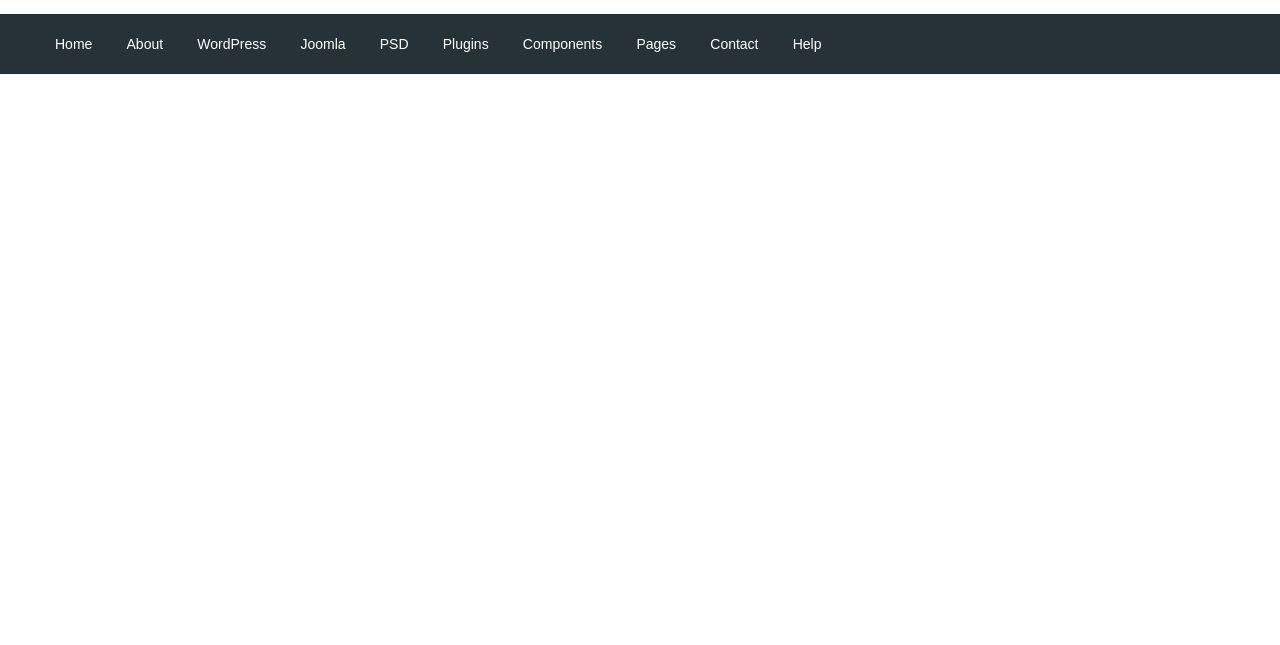
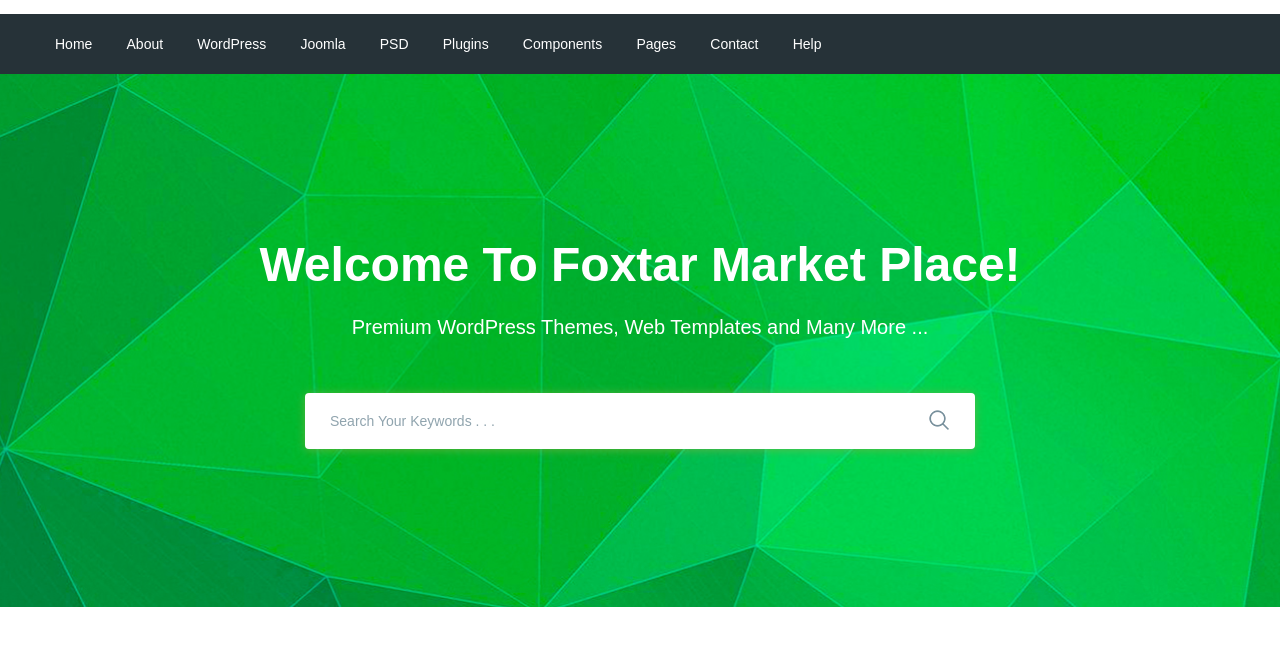
Before and after one commit to kokosikbuller/moderno, a website: page app/index.html in a window 1280 px wide. Shown: the part 77-722 px from the top of the page. Drawn offline with nearby package versions, Linux system fonts and the light colour scheme; files that its build step writes are made by us from their sources.

Commit message:
added search section

```diff
--- a/app/index.html
+++ b/app/index.html
@@ -51,9 +51,28 @@
                 </nav>
             </div>
         </div>
+    </header>
 
-
-    </header>
+    <section class="search" style="background-image: url(../images/search-bg.jpg);">
+        <div class="container">
+            <div class="search__inner">
+                <div class="search__inner-title">
+                    Welcome To Foxtar Market Place!
+                </div>
+                <div class="search__inner-text">
+                    Premium WordPress Themes, Web Templates and Many More ...
+                </div>
+                <div class="search__inner-form">
+                    <form action="">
+                        <input type="text" placeholder="Search Your Keywords . . ." required>
+                        <button type="submit">
+                            <img src="images/icons/search.png" alt="">
+                        </button>
+                    </form>
+                </div>
+            </div>
+        </div>
+    </section>
 
 
 
--- a/app/scss/style.scss
+++ b/app/scss/style.scss
@@ -51,3 +51,54 @@
         font-size: 14px;
     }
 }
+.search{
+    background-repeat: no-repeat;
+    background-size: cover;
+    background-position: center;
+    min-height: 533px;
+}
+.search__inner{
+    padding: 155px 0 100px;
+    color: #fff;
+    text-align: center;
+    &-title{
+        font-size: 48px;
+        margin-bottom: 10px;
+        font-weight: 700;
+        line-height: 72px;
+    }
+    &-text{
+        font-size: 20px;
+        margin-bottom: 50px;
+        font-weight: 500;
+        line-height: 32px;
+    }
+    &-form{
+        max-width: 670px;
+        margin: 0 auto;
+        position: relative;
+        input{
+            display: block;
+            width: 100%;
+            box-shadow: 0px 1px 10px 0px rgba(124, 178, 64, 0.75);
+            border-radius: 4px;
+            height: 56px;
+            border: none;
+            font-size: 14px;
+            font-weight: 500;
+            outline: none;
+            padding: 0 60px 0 25px;
+            &::placeholder{
+                color: #90a4ae;
+                font-weight: 500;
+            }
+        }
+        button{
+            position: absolute;
+            border: none;
+            background-color: transparent;
+            right: 20px;
+            top: 16px;
+        }
+    }
+}
```
Also changed, not shown: app/images/icons/search.png (added), app/images/icons/search.svg (added), app/images/search-bg.jpg (added).
